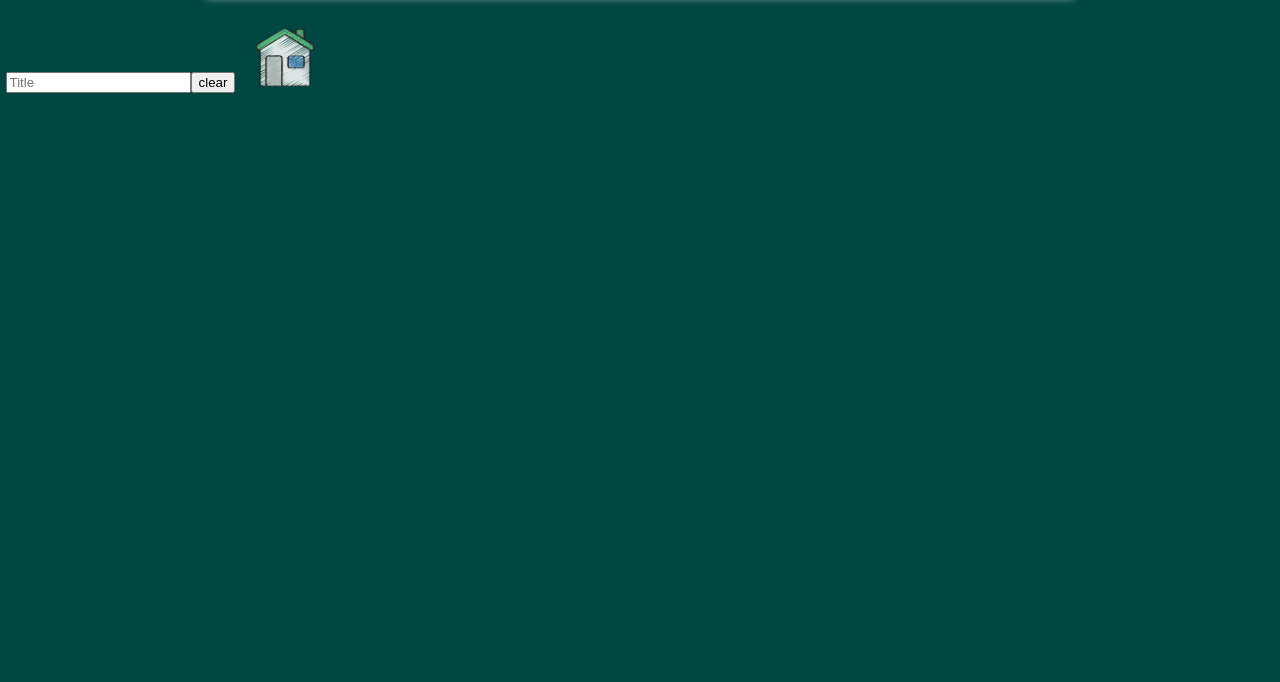
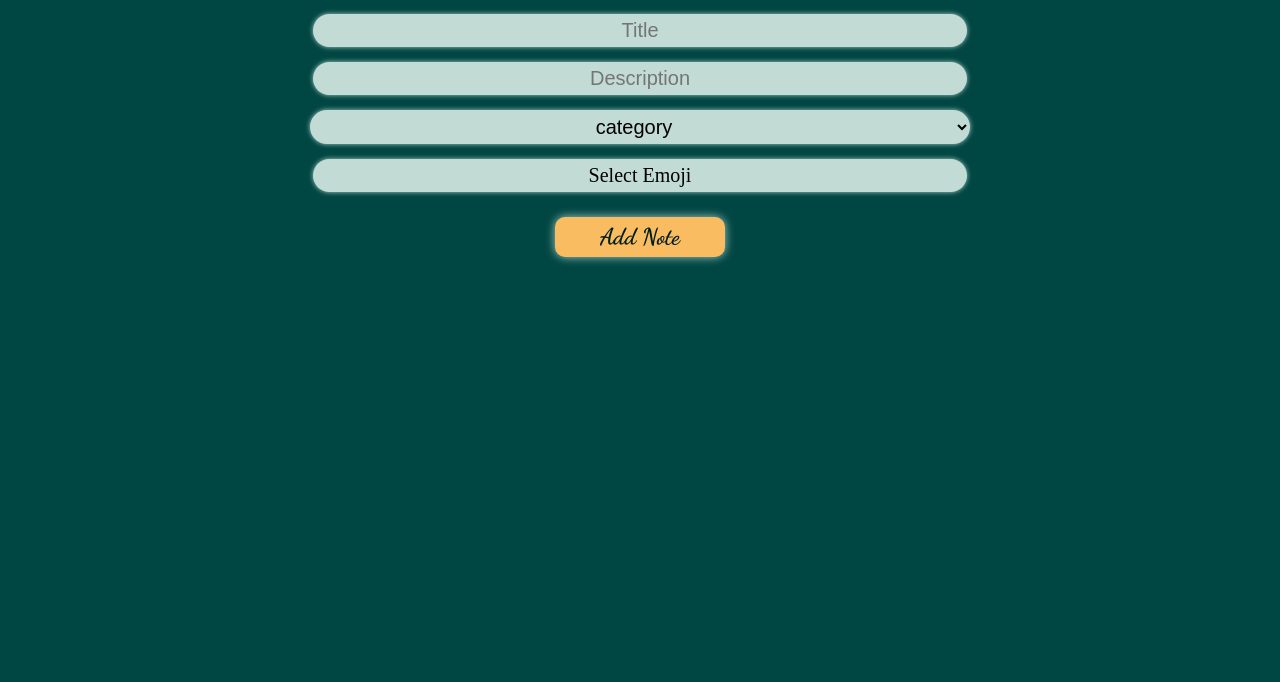
Before and after one commit to prathamagre/NoteBox, a React app: page /add in a window 1280 px wide. Shown: the part 118-800 px from the top of the page. Built offline with nearby package versions, Linux system fonts and the light colour scheme; a web font is replaced by a local one.

Commit message:
user input section added

```diff
--- a/package.json
+++ b/package.json
@@ -3,6 +3,7 @@
   "version": "0.1.0",
   "private": true,
   "dependencies": {
+    "emoji-picker-react": "^4.12.0",
     "react": "^18.3.1",
     "react-dom": "^18.3.1",
     "react-hot-toast": "^2.4.1",
--- a/src/components/HomeButton/HomeButton.css
+++ b/src/components/HomeButton/HomeButton.css
@@ -2,6 +2,9 @@
     height: 60px;
     margin: 0 20px;
     cursor: pointer;
+    top: 30px;
+    left: 10px;
+    position: fixed;
 
 }
 
--- a/src/views/Add/add.css
+++ b/src/views/Add/add.css
@@ -1,3 +1,43 @@
 h2{
     margin: 0;
+    height: 60px;
 }
+
+.user-input{
+    width: 50%;
+    display: block;
+    font-size: 20px;
+    margin: 15px auto;
+    border-radius: 20px;
+    padding: 5px 10px;
+    border: none;
+    box-shadow: 0 0 5px 0 #abd1c6;
+    cursor: pointer;
+    background-color: #c2dcd5;
+    text-align: center;
+}
+
+.user-input-category{
+    width: 52%;
+    display: block;
+    font-size: 20px;
+    margin: 15px auto;
+    border-radius: 20px;
+    padding: 5px 10px;
+    border: none;
+    box-shadow: 0 0 5px 0 #abd1c6;
+    cursor: pointer;
+    background-color: #c2dcd5;
+}
+
+.addpge-btn-container{
+    margin: 10px auto;
+    width: 15%;
+    display: flex;
+}
+
+.emoji-picker{
+    position: fixed !important;
+    top: 110px;
+    left: 35%;
+}
--- a/src/views/Add/add.js
+++ b/src/views/Add/add.js
@@ -1,9 +1,14 @@
-import React, { useState} from 'react'
+import React, { useState } from 'react'
 import './add.css'
 import HomeButton from '../../components/HomeButton/HomeButton'
+import EmojiPicker, { Emoji } from 'emoji-picker-react';
 
 function Add() {
   const [title, setTitle] = useState("");
+  const [decription, setDescription] = useState("");
+  const [category, setCategory] = useState("");
+  const [emoji, setEmoji] = useState("");
+  const [openEmojiDialog, setOpenEmojiDialog] = useState(false);
 
   return (
     <div>
@@ -19,14 +24,58 @@ function Add() {
           console.log(e.target.value);
           setTitle(e.target.value);
         }}
+        className="user-input"
       />
-      <button
-      type="button"
-      onClick={()=>{
-        setTitle("");
-      }}>
-        clear
-      </button>
+
+      <input
+        type="text"
+        placeholder="Description"
+        value={decription}
+        onChange={(e) => {
+          console.log(e.target.value);
+          setDescription(e.target.value);
+        }}
+        className="user-input"
+      />
+
+      <select className="user-input user-input-category">
+        <option>category</option>
+        <option value="shopping">Shopping</option>
+        <option value="health">Health</option>
+        <option value="learning">Learning</option>
+        <option value="personal">Personal</option>
+        <option value="work">Work</option>
+      </select>
+
+      <div className="user-input" onClick={() => setOpenEmojiDialog(true)}
+       >
+        {emoji? emoji:"Select Emoji"}
+      </div>
+
+      <EmojiPicker
+          open={openEmojiDialog}
+          height={"400px"}
+          Theme={"dark"}
+          onEmojiClick={(emojiObject) => {
+            setEmoji(emojiObject.emoji)
+            setOpenEmojiDialog(false)
+          }}
+          className="emoji-picker"/>
+
+      <div className="addpge-btn-container">
+        <button
+          type="button"
+          onClick={() => {
+            setTitle("");
+            setCategory("");
+            setDescription("");
+            setEmoji("");
+          }}
+          className="action-btn">
+          Add Note
+        </button>
+
+      </div>
 
       <HomeButton />
     </div>
```
Also changed, not shown: 1 other file.
